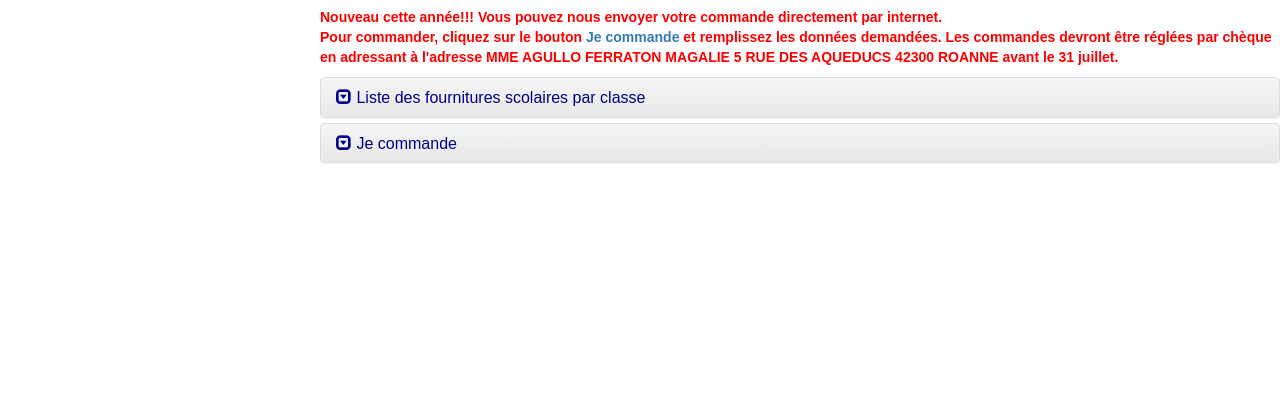
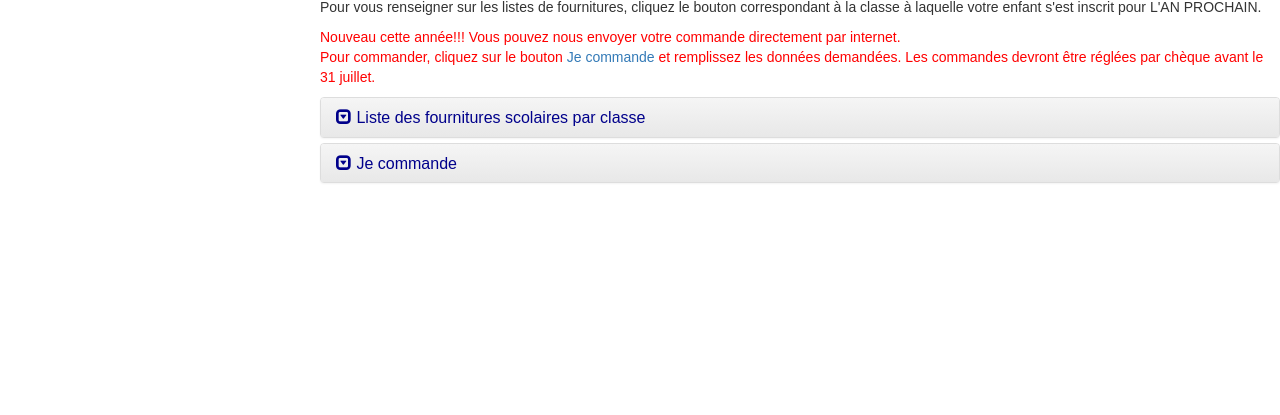
Before and after one commit to pianove/saintpaulroanne-apel, a plain HTML site: page index.html in a window 1280 px wide. Shown: the part 385-800 px from the top of the page. Drawn offline with nearby package versions, Linux system fonts and the light colour scheme; a web font is replaced by a local one.

Commit message:
adresse from heading deleted

```diff
--- a/index.html
+++ b/index.html
@@ -46,10 +46,8 @@
     </div>
     <div id="apel-article" class="row" style="display: block;">
 
-        <p>L'APEL vous propose son lot de fournitures et matériel scolaires pour l'année scolaire 2015/16 avec un nouveau fournisseur « BIOTIME » <strong
-à prix très attractif et de la qualité.<br> Pour vous renseigner sur les listes de fournitures, cliquez le bouton correspondant à la classe à laquelle votre enfant s'est inscrit pour L'AN PROCHAIN.<br> <p style="color: red;">Nouveau cette année!!! Vous pouvez nous envoyer votre commande directement par internet.<br>
-        Pour commander, cliquez sur le bouton <a data-toggle="collapse" data-parent="#apel-accordion" href="#je-commande"> Je commande </a> et remplissez les données demandées. Les commandes devront être réglées par chèque en adressant à l'adresse MME AGULLO FERRATON MAGALIE
- 5 RUE DES AQUEDUCS 42300 ROANNE avant le 31 juillet.</p>
+        <p>L'APEL vous propose son lot de fournitures et matériel scolaires pour l'année scolaire 2015/16 avec un nouveau fournisseur « BIOTIME » <strong>à prix très attractif et de la qualité</strong>.<br> Pour vous renseigner sur les listes de fournitures, cliquez le bouton correspondant à la classe à laquelle votre enfant s'est inscrit pour L'AN PROCHAIN.<br> <p style="color: red;">Nouveau cette année!!! Vous pouvez nous envoyer votre commande directement par internet.<br>
+        Pour commander, cliquez sur le bouton <a data-toggle="collapse" data-parent="#apel-accordion" href="#je-commande"> Je commande </a> et remplissez les données demandées. Les commandes devront être réglées par chèque avant le 31 juillet.</p>
     <div class="panel-group" id="apel-accordion">
         <div class="panel panel-default">
           <div class="panel-heading">
```
